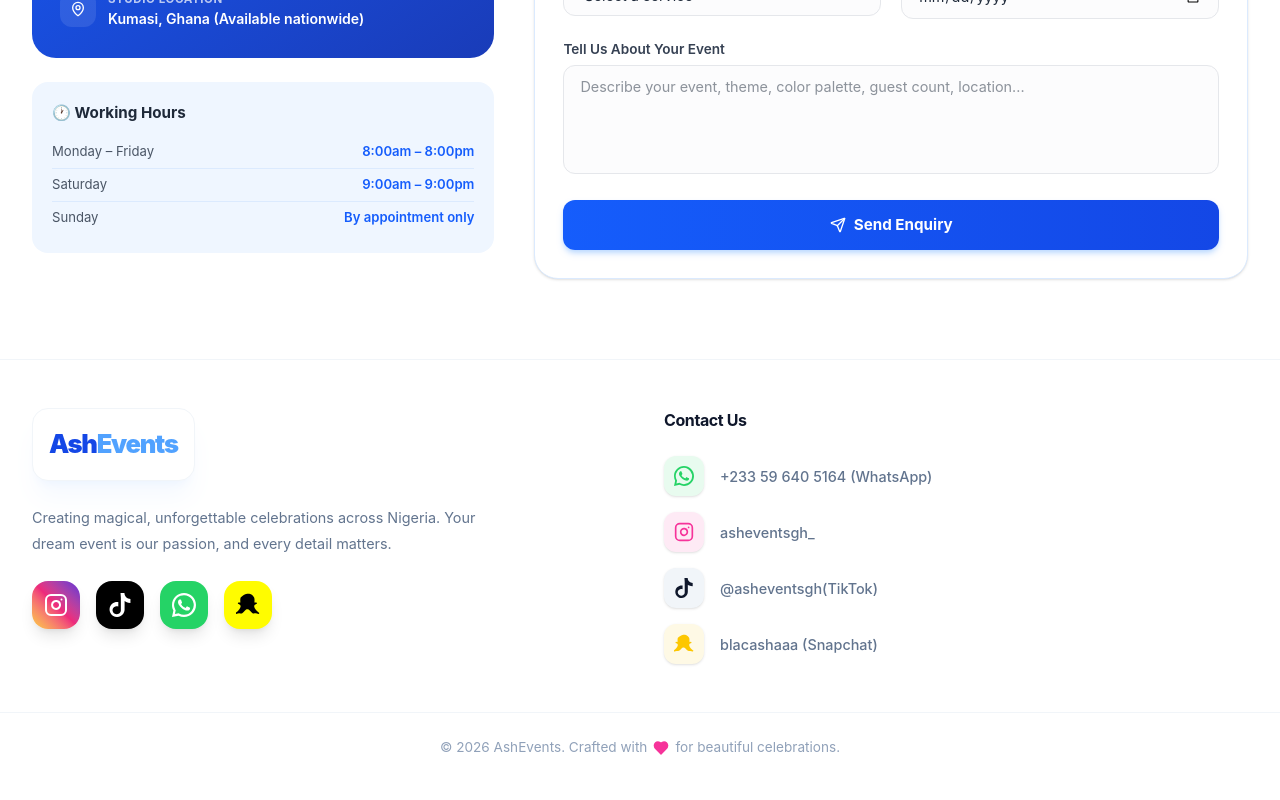
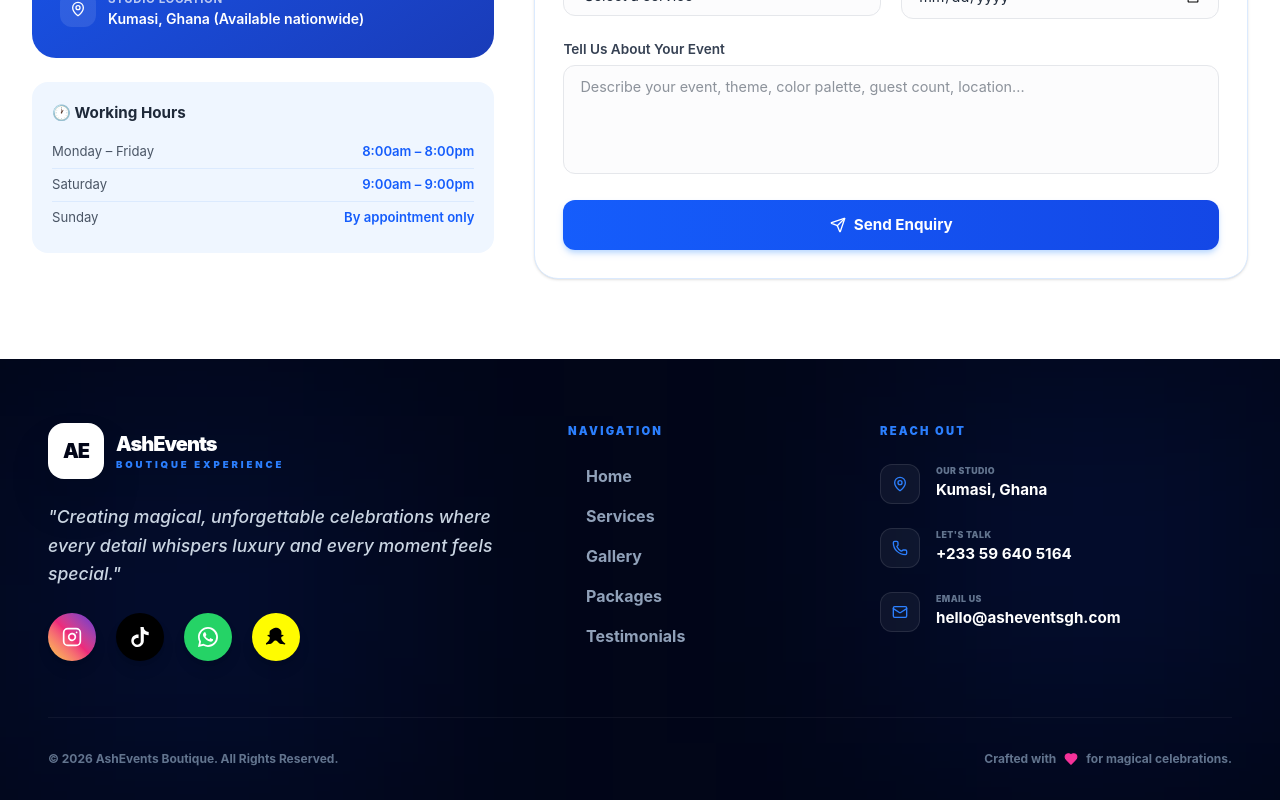
Before and after one commit to MrCorbyyy/Ashevents, a React (Vite) app: page /packages in a window 1280 px wide. Shown: the part 1918-2718 px from the top of the page. Built offline with nearby package versions, Linux system fonts and the light colour scheme.

Commit message:
footer section updated

```diff
--- a/src/components/CEOSection.tsx
+++ b/src/components/CEOSection.tsx
@@ -107,7 +107,7 @@ export function CEOSection() {
               during her university days. Driven by her love for celebrations and her innovative mindset, she
               transformed her passion into a growing business. Asha is known for her creativity, attention to
               detail, and ability to bring unique ideas to life. Through Ashevents, she specializes in creating
-              memorable experiences — from intimate setups to elegant event décor — ensuring every moment feels
+              memorable experiences from intimate setups to elegant event decor  ensuring every moment feels
               special and unforgettable.
             </p>
 
--- a/src/components/Footer.tsx
+++ b/src/components/Footer.tsx
@@ -1,5 +1,6 @@
-import { Heart, Instagram } from "lucide-react";
+import { Heart, Instagram, MapPin, Phone, Mail, ArrowRight } from "lucide-react";
 import { useNavigate, useLocation } from "react-router-dom";
+import { motion } from "motion/react";
 
 export function Footer() {
   const navigate = useNavigate();
@@ -22,31 +23,14 @@ export function Footer() {
     }
   };
 
-  return (
-    <footer className="bg-white text-slate-900 border-t border-slate-100">
-      {/* Footer Body */}
-      <div className="max-w-[1800px] mx-auto px-4 sm:px-6 lg:px-8 py-12 grid grid-cols-1 md:grid-cols-2 gap-12">
-        {/* Brand */}
-        <div>
-          <div className="mb-6">
-            <div className="bg-white rounded-2xl p-4 inline-block shadow-xl shadow-blue-500/5 border border-slate-100">
-              <div className="flex items-center font-black tracking-tighter text-[1.6rem]">
-                <span className="text-blue-700">Ash</span>
-                <span className="text-blue-400">Events</span>
-              </div>
-            </div>
-          </div>
-          <p className="text-slate-500 text-[0.9rem] leading-[1.8] max-w-md">
-            Creating magical, unforgettable celebrations across Nigeria. Your dream event is our passion, and every detail matters.
-          </p>
-          <div className="flex gap-4 mt-6">
-            {[
+  const socialLinks = [
     {
       icon: Instagram,
       href: "https://instagram.com/asheventsgh_",
       label: "Instagram",
       bg: "bg-gradient-to-tr from-[#f9ce34] via-[#ee2a7b] to-[#6228d7]",
-                iconColor: "text-white"
+      iconColor: "text-white",
+      glow: "hover:shadow-pink-500/40"
     },
     {
       icon: ({ className }: { className?: string }) => (
@@ -57,7 +41,8 @@ export function Footer() {
       href: "https://tiktok.com/@asheventsgh",
       label: "TikTok",
       bg: "bg-black",
-                iconColor: "text-white"
+      iconColor: "text-white",
+      glow: "hover:shadow-white/20"
     },
     {
       icon: ({ className }: { className?: string }) => (
@@ -69,9 +54,9 @@ export function Footer() {
       href: "https://wa.me/233596405164?text=Hi%20Ashevents%20!%20I%20came%20across%20your%20website%20and%20I%27d%20like%20to%20enquire%20about%20your%20services.",
       label: "WhatsApp",
       bg: "bg-[#25D366]",
-                iconColor: "text-white"
+      iconColor: "text-white",
+      glow: "hover:shadow-[#25D366]/40"
     },
-
     {
       icon: ({ className }: { className?: string }) => (
         <svg className={className} viewBox="0 0 24 24" fill="currentColor">
@@ -81,71 +66,126 @@ export function Footer() {
       href: "https://www.snapchat.com/add/blacashaaa",
       label: "Snapchat",
       bg: "bg-[#FFFC00]",
-                iconColor: "text-black"
-              },
+      iconColor: "text-black",
+      glow: "hover:shadow-yellow-400/20"
+    }
+  ];
 
-            ].map(({ icon: Icon, href, label, bg, iconColor }, i) => (
-              <a
+  return (
+    <footer className="bg-slate-950 text-white relative overflow-hidden pt-16 pb-8">
+      {/* Decorative background elements */}
+      <div className="absolute top-0 right-0 w-96 h-96 bg-blue-600/10 blur-[120px] -z-0" />
+      <div className="absolute bottom-0 left-0 w-96 h-96 bg-blue-600/10 blur-[120px] -z-0" />
+
+      <div className="max-w-[1800px] mx-auto px-4 sm:px-6 lg:px-12 relative z-10">
+        <div className="grid grid-cols-1 lg:grid-cols-12 gap-12 lg:gap-16">
+
+          {/* Column 1: Brand & Philosophy (5 cols) */}
+          <div className="lg:col-span-5">
+            <div className="flex items-center gap-3 mb-6">
+              <div className="w-14 h-14 rounded-2xl bg-white flex items-center justify-center shadow-2xl">
+                <span className="text-slate-950 font-black text-xl tracking-tighter">AE</span>
+              </div>
+              <div className="flex flex-col">
+                <span className="text-xl font-black tracking-tighter">AshEvents</span>
+                <span className="text-blue-500 font-black text-[0.6rem] uppercase tracking-[0.3em]">Boutique Experience</span>
+              </div>
+            </div>
+
+            <blockquote className="text-[1.1rem] font-medium leading-relaxed mb-6 italic text-slate-300 max-w-md">
+              "Creating magical, unforgettable celebrations where every detail whispers luxury and every moment feels special."
+            </blockquote>
+
+            {/* Social Rings */}
+            <div className="flex items-center gap-5">
+              {socialLinks.map((social, i) => (
+                <motion.a
                   key={i}
-                href={href}
-                className={`group w-12 h-12 rounded-2xl ${bg} flex items-center justify-center transition-all duration-300 shadow-lg transform hover:-translate-y-1 hover:scale-110`}
+                  href={social.href}
                   target="_blank"
                   rel="noopener noreferrer"
-                title={label}
+                  whileHover={{ scale: 1.1, y: -5 }}
+                  className={`group relative w-12 h-12 rounded-full ${social.bg} flex items-center justify-center transition-all duration-300 shadow-lg ${social.glow}`}
                 >
-                <Icon className={`w-6 h-6 ${iconColor}`} />
-              </a>
+                  <social.icon className={`w-5 h-5 transition-transform group-hover:scale-110 ${social.iconColor}`} />
+                </motion.a>
               ))}
             </div>
           </div>
 
-        {/* Contact Info */}
+          {/* Column 2: Navigation (3 cols) */}
+          <div className="lg:col-span-3">
+            <h4 className="text-blue-500 font-black uppercase tracking-[0.2em] text-[0.7rem] mb-6">Navigation</h4>
+            <nav className="flex flex-col gap-4">
+              {[
+                { label: "Home", href: "#home" },
+                { label: "Services", href: "/services" },
+                { label: "Gallery", href: "/gallery" },
+                { label: "Packages", href: "/packages" },
+                { label: "Testimonials", href: "#testimonials" }
+              ].map((link) => (
+                <button
+                  key={link.label}
+                  onClick={() => handleNav(link.href)}
+                  className="flex items-center gap-3 text-slate-400 hover:text-white font-bold text-base transition-all group w-fit"
+                >
+                  <span className="w-1.5 h-1.5 rounded-full bg-blue-600 scale-0 group-hover:scale-100 transition-transform" />
+                  {link.label}
+                </button>
+              ))}
+            </nav>
+          </div>
+
+          {/* Column 3: Reach Out (4 cols) */}
+          <div className="lg:col-span-4">
+            <h4 className="text-blue-500 font-black uppercase tracking-[0.2em] text-[0.7rem] mb-6">Reach Out</h4>
+            <div className="space-y-6">
+              <div className="flex items-start gap-4 group">
+                <div className="w-10 h-10 rounded-xl bg-white/5 border border-white/10 flex items-center justify-center text-blue-500 group-hover:bg-blue-600 group-hover:text-white transition-all">
+                  <MapPin className="w-4 h-4" />
+                </div>
                 <div>
-          <h4 className="text-slate-900 mb-6 text-[1rem] font-bold tracking-tight">Contact Us</h4>
-          <div className="space-y-4">
-            <a
-              href="https://wa.me/233596405164?text=Hello%20AshEvents!%20%F0%9F%91%8B%20I%20came%20across%20your%20website%20and%20I%27m%20interested%20in%20your%20event%20planning%20services.%20I%27d%20love%20to%20discuss%20how%20you%20can%20make%20my%20event%20unforgettable!%20%F0%9F%8E%89"
-              className="flex items-center gap-4 text-slate-500 hover:text-blue-600 transition-colors group"
-            >
-              <div className="w-10 h-10 rounded-xl bg-[#25D366]/10 flex items-center justify-center text-[#25D366] shadow-sm group-hover:bg-[#25D366] group-hover:text-white transition-all">
-                <svg className="w-5 h-5" viewBox="0 0 24 24" fill="currentColor">
-                  <path d="M17.472 14.382c-.297-.149-1.758-.867-2.03-.967-.273-.099-.471-.148-.67.15-.197.297-.767.966-.94 1.164-.173.199-.347.223-.644.075-.297-.15-1.255-.463-2.39-1.475-.883-.788-1.48-1.761-1.653-2.059-.173-.297-.018-.458.13-.606.134-.133.298-.347.446-.52.149-.174.198-.298.298-.497.099-.198.05-.371-.025-.52-.075-.149-.669-1.612-.916-2.207-.242-.579-.487-.5-.669-.51-.173-.008-.371-.01-.57-.01-.198 0-.52.074-.792.372-.272.297-1.04 1.016-1.04 2.479 0 1.462 1.065 2.875 1.213 3.074.149.198 2.096 3.2 5.077 4.487.709.306 1.262.489 1.694.625.712.227 1.36.195 1.871.118.571-.085 1.758-.719 2.006-1.413.248-.694.248-1.289.173-1.413-.074-.124-.272-.198-.57-.347z"/>
-                  <path d="M12 0C5.373 0 0 5.373 0 12c0 2.025.507 3.934 1.395 5.608L0 24l6.545-1.371A11.945 11.945 0 0012 24c6.627 0 12-5.373 12-12S18.627 0 12 0zm0 21.818a9.818 9.818 0 01-5.006-1.366l-.36-.214-3.733.782.8-3.647-.234-.373A9.818 9.818 0 1112 21.818z"/>
-                </svg>
+                  <span className="block text-slate-500 font-black text-[0.55rem] uppercase tracking-wider mb-0.5">Our Studio</span>
+                  <p className="font-bold text-[0.95rem]">Kumasi, Ghana</p>
                 </div>
-              <p className="text-[0.9rem] font-medium">+233 59 640 5164 (WhatsApp)</p>
-            </a>
-            <a
-              href="https://instagram.com/ashevents_"
-              className="flex items-center gap-4 text-slate-500 hover:text-blue-600 transition-colors group"
-            >
-              <div className="w-10 h-10 rounded-xl bg-pink-500/10 flex items-center justify-center text-pink-500 shadow-sm group-hover:bg-gradient-to-tr group-hover:from-[#f9ce34] group-hover:via-[#ee2a7b] group-hover:to-[#6228d7] group-hover:text-white transition-all">
-                <Instagram className="w-5 h-5" />
               </div>
-              <p className="text-[0.9rem] font-medium">asheventsgh_</p>
-            </a>
-            <div className="flex items-center gap-4 text-slate-500 hover:text-blue-600 transition-colors group cursor-default">
-              <div className="w-10 h-10 rounded-xl bg-slate-100 flex items-center justify-center text-slate-900 shadow-sm group-hover:bg-black group-hover:text-white transition-all">
-                <svg className="w-5 h-5" viewBox="0 0 24 24" fill="currentColor"><path d="M12.53.02C13.84 0 15.14.01 16.44 0c.08 1.53.63 3.09 1.75 4.17 1.12 1.11 2.7 1.62 4.24 1.79v4.03c-1.44-.05-2.89-.35-4.2-.97-.57-.26-1.1-.59-1.62-.93-.01 2.92.01 5.84-.02 8.75-.03 1.4-.54 2.79-1.35 3.94-1.31 1.92-3.58 3.17-5.91 3.21-1.43.08-2.86-.31-4.08-1.03-2.02-1.19-3.44-3.37-3.65-5.71-.02-.5-.03-1-.01-1.49.18-1.9 1.12-3.72 2.58-4.96 1.66-1.44 3.98-2.13 6.15-1.72.02 1.48-.04 2.96-.04 4.44-.9-.32-1.9-.39-2.81-.12-.9.24-1.72.83-2.25 1.6-.56.81-.78 1.81-.62 2.78.15 1.08.81 2.04 1.69 2.66.73.54 1.64.81 2.55.81 1.32-.01 2.54-.6 3.29-1.69.49-.67.73-1.49.73-2.31-.01-4.19-.01-8.38-.01-12.57z" /></svg>
+
+              <div className="flex items-start gap-4 group cursor-pointer" onClick={() => window.open('https://wa.me/233596405164')}>
+                <div className="w-10 h-10 rounded-xl bg-white/5 border border-white/10 flex items-center justify-center text-blue-500 group-hover:bg-[#25D366] group-hover:text-white transition-all">
+                  <Phone className="w-4 h-4" />
                 </div>
-              <p className="text-[0.9rem] font-medium">@asheventsgh(TikTok)</p>
+                <div>
+                  <span className="block text-slate-500 font-black text-[0.55rem] uppercase tracking-wider mb-0.5">Let's Talk</span>
+                  <p className="font-bold text-[0.95rem]">+233 59 640 5164</p>
+                  <div className="flex items-center gap-1.5 text-[#25D366] text-[0.65rem] font-black uppercase tracking-widest mt-0.5">
+
                   </div>
-            <div className="flex items-center gap-4 text-slate-500 hover:text-blue-600 transition-colors group cursor-default">
-              <div className="w-10 h-10 rounded-xl bg-yellow-400/10 flex items-center justify-center text-yellow-400 shadow-sm group-hover:bg-[#FFFC00] group-hover:text-black transition-all">
-                <svg className="w-5 h-5" viewBox="0 0 24 24" fill="currentColor"><path d="M12.206.793c.99 0 4.347.276 5.93 3.821.529 1.193.403 3.219.317 4.484l-.01.143c-.005.063-.01.13-.014.194.329.166.729.242 1.167.112.197-.057.405-.131.648-.131.281 0 .749.209.749.724 0 .443-.334.776-.75.934-.118.047-.247.088-.382.13-.613.196-1.453.463-1.638 1.862-.01.075-.014.148-.013.221 0 .077.008.152.013.224.141 2.035 3.007 5.203 4.839 6.256.197.113.265.373.164.58l-.065.137c-.135.285-.449.471-.781.471a.96.96 0 01-.207-.022 8.856 8.856 0 01-1.065-.317 4.7 4.7 0 00-1.597-.345 5.044 5.044 0 00-.976.102 3.89 3.89 0 01-.687.096c-.033.001-.067.001-.1.001-.512 0-.998-.213-1.492-.537-.743-.489-1.404-1.199-1.985-1.834-.501-.547-1.032-1.077-1.614-1.494a2.07 2.07 0 00-1.214-.434c-.453 0-.887.147-1.303.434-.577.417-1.104.943-1.601 1.487-.584.637-1.248 1.353-2 1.844-.494.324-.979.537-1.491.537-.034 0-.068 0-.101-.001a3.89 3.89 0 01-.688-.096 5.052 5.052 0 00-.976-.102 4.712 4.712 0 00-1.597.345 8.864 8.864 0 01-1.065.317.968.968 0 01-.207.022c-.332 0-.647-.186-.781-.471l-.065-.137c-.101-.207-.033-.467.164-.58 1.832-1.053 4.698-4.221 4.839-6.256.005-.072.013-.147.013-.224 0-.073-.003-.146-.013-.221-.185-1.399-1.025-1.666-1.638-1.862-.135-.042-.264-.083-.382-.13-.416-.158-.75-.491-.75-.934 0-.515.468-.724.749-.724.243 0 .451.074.648.131.438.13.838.054 1.167-.112l-.014-.194-.01-.143c-.086-1.265-.212-3.291.317-4.484C7.859 1.069 11.216.793 12.206.793z"/></svg>
                 </div>
-              <p className="text-[0.9rem] font-medium">blacashaaa (Snapchat)</p>
+              </div>
+
+              <div className="flex items-start gap-4 group">
+                <div className="w-10 h-10 rounded-xl bg-white/5 border border-white/10 flex items-center justify-center text-blue-500 group-hover:bg-white group-hover:text-slate-950 transition-all">
+                  <Mail className="w-4 h-4" />
+                </div>
+                <div>
+                  <span className="block text-slate-500 font-black text-[0.55rem] uppercase tracking-wider mb-0.5">Email Us</span>
+                  <p className="font-bold text-[0.95rem]">hello@asheventsgh.com</p>
                 </div>
               </div>
             </div>
           </div>
 
-      {/* Bottom Bar */}
-      <div className="border-t border-slate-100 py-6 px-4 text-center">
-        <p className="text-slate-400 flex items-center justify-center gap-1.5 text-[0.85rem]">
-          © {new Date().getFullYear()} AshEvents. Crafted with{" "}
-          <Heart className="w-4 h-4 text-pink-500 fill-pink-500" /> for beautiful celebrations.
+        </div>
+
+        {/* ── FOOTER BOTTOM BAR ── */}
+        <div className="mt-14 pt-8 border-t border-white/5 flex flex-col md:flex-row justify-between items-center gap-4 relative z-10">
+          <p className="text-slate-500 font-bold text-[0.75rem]">
+            © {new Date().getFullYear()} AshEvents Boutique. All Rights Reserved.
           </p>
+          <p className="text-slate-500 flex items-center gap-2 font-bold text-[0.75rem]">
+            Crafted with <Heart className="w-3.5 h-3.5 text-pink-500 fill-pink-500 animate-pulse" /> for magical celebrations.
+          </p>
+        </div>
       </div>
     </footer>
   );
--- a/src/components/Services.tsx
+++ b/src/components/Services.tsx
@@ -163,7 +163,7 @@ export function Services({ isPreview = false }: ServicesProps) {
                     className="px-5 py-2 rounded-full bg-gradient-to-r from-blue-600 to-sky-500 text-white shadow-sm transition-all duration-300 text-[0.75rem] font-semibold"
                     onClick={() => handleAction(service.anchor)}
                   >
-                    View Prices
+                    Learn More
                   </button>
                 </div>
               </div>
```
Also changed, not shown: src/pages/ServicesPage.tsx (+94 -11 lines). Lines whose indentation alone changed are shown as unchanged.
